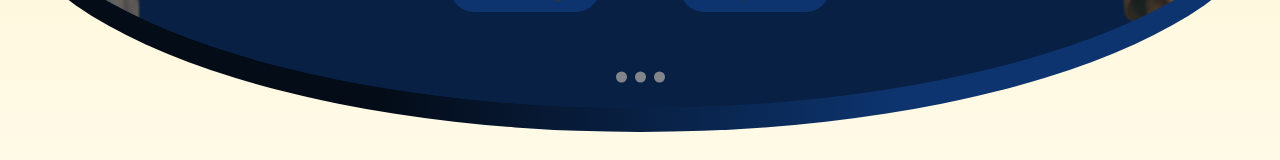
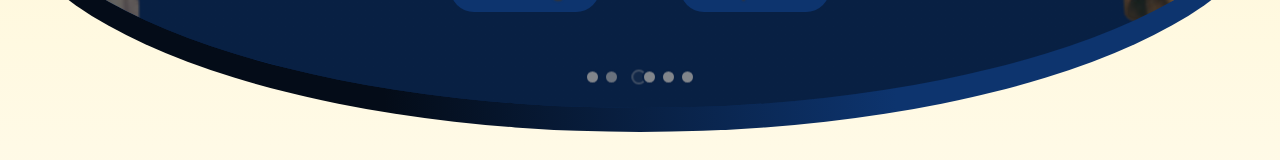
Before and after one commit to Richeez/TAC-Adealu, a React (Create React App) app: page / in a window 1280 px wide. Shown: the part 412-572 px from the top of the page. Built offline with nearby package versions, Linux system fonts and the light colour scheme; a web font is replaced by a local one.

Commit message:
add functionality to Carousel indicator

```diff
--- a/src/Components/carousel/CarouselIndicator.jsx
+++ b/src/Components/carousel/CarouselIndicator.jsx
@@ -1,15 +1,14 @@
 import React from 'react'
 
-const CarouselIndicator = ({slides}) => {
+const CarouselIndicator = ({slides, currentSlide, switchSlide}) => {
   return (
-
-    // slides.map((slide, index)=>(
-
-    // ))
     <div className='dots-cont'>
-    <span className="dot" onClick={1}></span>
-    <span className="dot" onClick={1}></span>
-    <span className="dot" onClick={1}></span>
+       {slides.map((slide, index)=>(
+    <span
+    className={`dot ${index === currentSlide ? 'active' : ''}`}
+    onClick={()=>switchSlide(index)}
+    ></span>
+     ))}
   </div>
     )
 }
--- a/src/Components/carousel/ImageSlides.jsx
+++ b/src/Components/carousel/ImageSlides.jsx
@@ -41,6 +41,12 @@ const ImageSlides = ({slides}) => {
     setCurrentSlide(index)
   }
 
+  const switchSlide = (index) => {
+    startSlideTimer()
+    setCurrentSlide(index)
+
+  }
+
   useEffect(() => {
     startSlideTimer()
 
@@ -60,7 +66,7 @@ const ImageSlides = ({slides}) => {
 
     ))}
     <CarouselControls prev={prev} next={next}/>
-    <CarouselIndicator/>
+    <CarouselIndicator slides={slides} currentSlide={currentSlide} switchSlide={switchSlide}/>
     </div>
     </>
       )
--- a/src/Components/carousel/carouselStyled.js
+++ b/src/Components/carousel/carouselStyled.js
@@ -100,7 +100,9 @@ position: relative;
 
 .active, .dot:hover {
   background-color: var(--dark-orange);
+  border: 2px solid var(--white-color-01) ;
 }
  }
 
+
 `;
```
